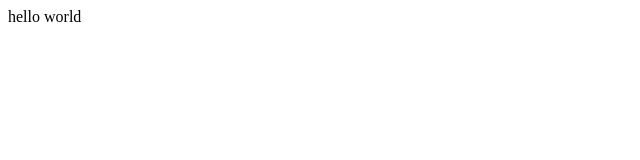
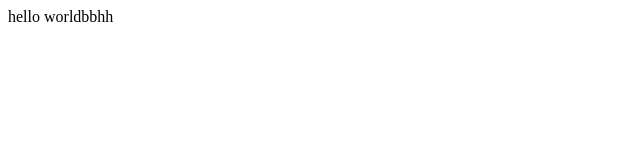
Before and after one commit to CTV2/odin-recipes, a plain HTML site: page Website /web.html in a window 1280 px wide. Shown: the full height of the page, 0-640 px from the left. Drawn offline with Linux system fonts and the light colour scheme.

```diff
--- a/Website /web.html
+++ b/Website /web.html
@@ -7,7 +7,7 @@
     <title>Document</title>
 </head>
 <body>
-    <p1> hello world
+    <p1> hello worldbbhh
     </p1>
 </body>
 </html>
```
